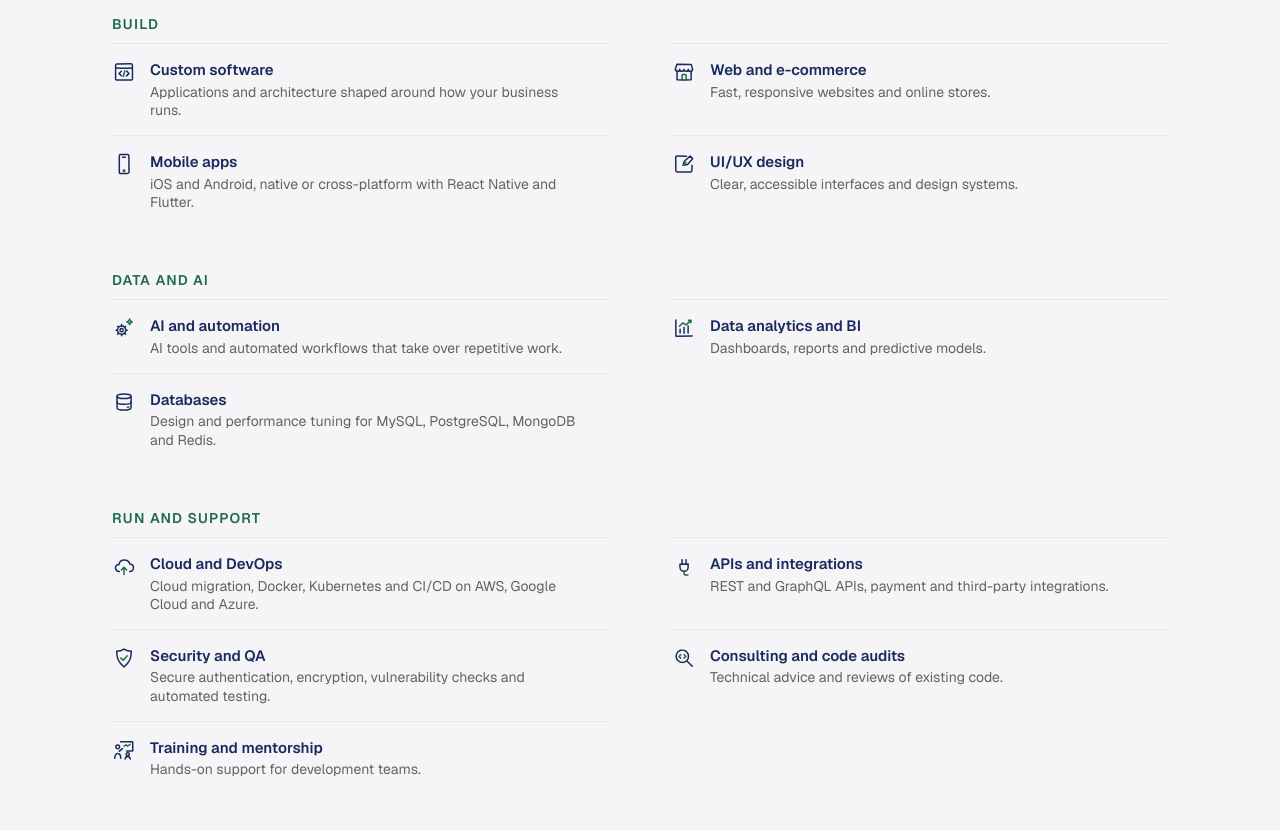
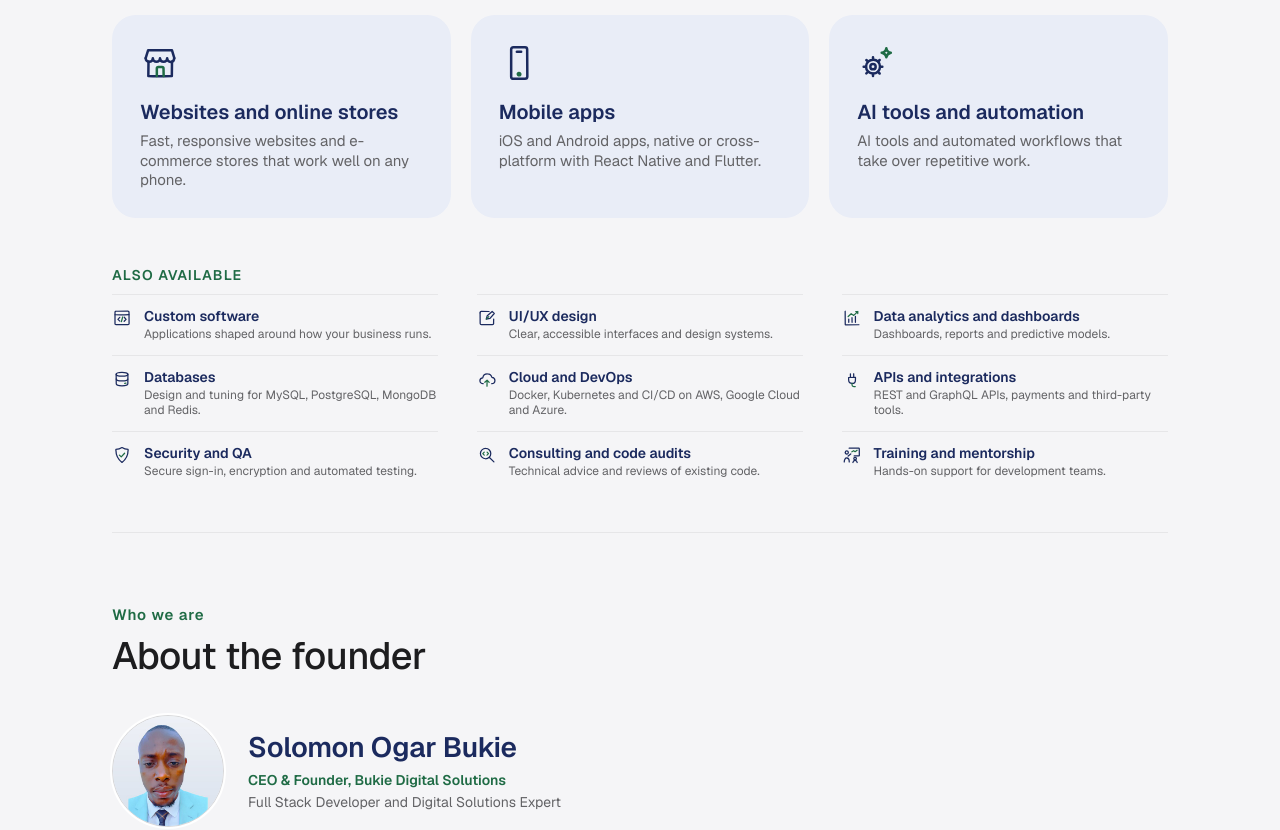
Before and after one commit to IceCool30/My-portfolio-, a plain HTML site: page index.html in a window 1280 px wide. Shown: the part 820-1650 px from the top of the page. Drawn offline with nearby package versions, Linux system fonts and the light colour scheme.

Commit message:
Focus services on three main offers and unify voice

```diff
--- a/index.html
+++ b/index.html
@@ -231,6 +231,25 @@
       .x-svc span { display: block; font: var(--type-small); color: var(--text-secondary); max-width: 46ch; }
       @media (max-width: 760px) { .x-svc { grid-template-columns: minmax(0, 1fr); } }
 
+      /* Services: three headline offers as larger tinted cards */
+      .x-svc--feat { grid-template-columns: repeat(3, minmax(0, 1fr)); gap: clamp(12px, 1.8vw, 20px); }
+      .x-svc--feat li { flex-direction: column; gap: 16px; padding: clamp(20px, 2.4vw, 28px); border: 0; border-radius: var(--r-l); background: var(--x-navy-tint); }
+      .x-svc--feat .x-ico { width: 40px; height: 40px; }
+      .x-svc--feat h3 { margin: 0 0 6px; }
+      .x-svc--feat b { font: var(--type-heading); font-weight: var(--weight-bold); margin: 0; text-wrap: balance; }
+      .x-svc--feat span { font: var(--type-body); color: var(--text-secondary); max-width: 40ch; }
+      @media (max-width: 900px) { .x-svc--feat { grid-template-columns: minmax(0, 1fr); } .x-svc--feat li { flex-direction: row; gap: 16px; } .x-svc--feat .x-ico { width: 32px; height: 32px; } }
+
+      /* Services: the compact "Also available" list */
+      .x-group--more { margin-top: clamp(32px, 4vw, 48px); }
+      .x-svc--sm { grid-template-columns: repeat(3, minmax(0, 1fr)); column-gap: clamp(20px, 3vw, 40px); }
+      .x-svc--sm li { gap: 12px; padding: 12px 0; }
+      .x-svc--sm .x-ico { width: 20px; height: 20px; margin-top: 1px; }
+      .x-svc--sm b { font: var(--type-small); font-weight: var(--weight-bold); margin-bottom: 2px; }
+      .x-svc--sm span { font: var(--type-caption); }
+      @media (max-width: 1000px) { .x-svc--sm { grid-template-columns: repeat(2, minmax(0, 1fr)); } }
+      @media (max-width: 599px) { .x-svc--sm { grid-template-columns: minmax(0, 1fr); } }
+
       /* Founder: round avatar beside the name */
       .x-id { display: flex; flex-direction: row; align-items: center; gap: clamp(16px, 2.4vw, 24px); margin-bottom: clamp(20px, 2.6vw, 28px); }
       .x-id > div { min-width: 0; }
@@ -433,60 +452,51 @@
             <h2>Software, data and design for how your business works.</h2>
           </div>
 
-          <div class="x-group">
-            <h3 class="x-group__title">Build</h3>
-            <ul class="x-svc" data-step="50">
-              <li>
-                <svg class="x-ico" viewBox="0 0 24 24" fill="none" stroke="currentColor" stroke-width="1.5" stroke-linecap="round" stroke-linejoin="round" aria-hidden="true"><path d="M3.6 5.3c0-.9.6-1.5 1.5-1.4l13.9-.1c.9 0 1.5.6 1.4 1.5l.1 13.3c0 .9-.6 1.5-1.5 1.4H5c-.9.1-1.5-.5-1.4-1.4z"/><path d="M3.8 8.1c5.5.2 11 .1 16.5-.1"/><path d="M9.3 11.2l-2.2 2.4 2.3 2.2"/><path d="M14.7 11.1l2.2 2.5-2.3 2.3"/><path class="g" d="M12.8 10.8l-1.5 5.6"/></svg>
-                <div><b>Custom software</b><span>Applications and architecture shaped around how your business runs.</span></div>
-              </li>
+          <ul class="x-svc x-svc--feat" data-step="80">
               <li>
                 <svg class="x-ico" viewBox="0 0 24 24" fill="none" stroke="currentColor" stroke-width="1.5" stroke-linecap="round" stroke-linejoin="round" aria-hidden="true"><path d="M3.4 9.1l1.5-4.8 14.3.1 1.4 4.7"/><path d="M3.4 9.1c0 1.3 1 2.2 2.2 2.2s2.1-.9 2.1-2.1c0 1.2 1 2.1 2.2 2.1s2.1-.9 2.1-2.1c.1 1.2 1 2.1 2.2 2.1s2.1-.9 2.1-2.1c0 1.2.9 2.2 2.1 2.2s2.1-.9 2.1-2.2"/><path d="M5.1 11.3l-.1 8.5c4.7.2 9.4.1 14.1 0l.1-8.6"/><path class="g" d="M10.1 19.8v-4.5c0-.6.4-.9.9-.9h2.2c.6 0 .9.4.9.9l.1 4.5"/></svg>
-                <div><b>Web and e-commerce</b><span>Fast, responsive websites and online stores.</span></div>
+                <div><h3><b>Websites and online stores</b></h3><span>Fast, responsive websites and e-commerce stores that work well on any phone.</span></div>
               </li>
               <li>
                 <svg class="x-ico" viewBox="0 0 24 24" fill="none" stroke="currentColor" stroke-width="1.5" stroke-linecap="round" stroke-linejoin="round" aria-hidden="true"><path d="M7.3 3.9c0-.8.6-1.4 1.4-1.4l6.9.1c.8 0 1.3.5 1.3 1.3l.1 16.2c0 .8-.6 1.4-1.4 1.4H8.6c-.8 0-1.4-.5-1.3-1.3z"/><path d="M10.7 5.3c.9-.1 1.7 0 2.6 0"/><path class="g" d="M11.3 18.4c.2-.5.9-.6 1.3-.2.4.4.2 1.1-.4 1.2-.6.1-1-.4-.9-1z"/></svg>
-                <div><b>Mobile apps</b><span>iOS and Android, native or cross-platform with React Native and Flutter.</span></div>
+                <div><h3><b>Mobile apps</b></h3><span>iOS and Android apps, native or cross-platform with React Native and Flutter.</span></div>
+              </li>
+              <li>
+                <svg class="x-ico" viewBox="0 0 24 24" fill="none" stroke="currentColor" stroke-width="1.5" stroke-linecap="round" stroke-linejoin="round" aria-hidden="true"><path d="M9.7 10c2.3-.1 4.2 1.8 4.1 4.2 0 2.3-1.9 4.2-4.3 4.1-2.3 0-4.1-1.9-4.1-4.2.1-2.3 2-4.1 4.3-4.1z"/><path d="M9.6 12.6c.9 0 1.6.7 1.6 1.6 0 .9-.7 1.6-1.6 1.6-.9 0-1.6-.7-1.6-1.6 0-.9.7-1.6 1.6-1.6z"/><path d="M9.6 8.5v1.4M9.6 18.4v1.4M4 14.2h1.4M13.9 14.2h1.3M5.6 10.2l1 .9M12.6 17.3l1 1M5.6 18.2l1-.9M12.7 11.1l.9-.9"/><path class="g" d="M17.6 3.1c.3 1.7 1 2.5 2.7 2.8-1.7.3-2.4 1-2.7 2.7-.3-1.7-1.1-2.4-2.8-2.7 1.7-.3 2.5-1.1 2.8-2.8z"/></svg>
+                <div><h3><b>AI tools and automation</b></h3><span>AI tools and automated workflows that take over repetitive work.</span></div>
+              </li>
+          </ul>
+
+          <div class="x-group x-group--more">
+            <h3 class="x-group__title">Also available</h3>
+            <ul class="x-svc x-svc--sm" data-step="40">
+              <li>
+                <svg class="x-ico" viewBox="0 0 24 24" fill="none" stroke="currentColor" stroke-width="1.5" stroke-linecap="round" stroke-linejoin="round" aria-hidden="true"><path d="M3.6 5.3c0-.9.6-1.5 1.5-1.4l13.9-.1c.9 0 1.5.6 1.4 1.5l.1 13.3c0 .9-.6 1.5-1.5 1.4H5c-.9.1-1.5-.5-1.4-1.4z"/><path d="M3.8 8.1c5.5.2 11 .1 16.5-.1"/><path d="M9.3 11.2l-2.2 2.4 2.3 2.2"/><path d="M14.7 11.1l2.2 2.5-2.3 2.3"/><path class="g" d="M12.8 10.8l-1.5 5.6"/></svg>
+                <div><b>Custom software</b><span>Applications shaped around how your business runs.</span></div>
               </li>
               <li>
                 <svg class="x-ico" viewBox="0 0 24 24" fill="none" stroke="currentColor" stroke-width="1.5" stroke-linecap="round" stroke-linejoin="round" aria-hidden="true"><path d="M3.7 5.7c0-.9.5-1.6 1.4-1.6l9.4.1"/><path d="M3.7 5.7l.1 12.9c0 .9.6 1.4 1.5 1.4l13.2-.1c.9 0 1.5-.5 1.4-1.4l.1-5.2"/><path d="M11.1 13.3l1.2-4.1 5.9-5.1 2.5 2.5-5.1 5.9z"/><path class="g" d="M11.3 13.1l2.8-2.7"/></svg>
                 <div><b>UI/UX design</b><span>Clear, accessible interfaces and design systems.</span></div>
               </li>
-            </ul>
-          </div>
-
-          <div class="x-group">
-            <h3 class="x-group__title">Data and AI</h3>
-            <ul class="x-svc" data-step="50">
-              <li>
-                <svg class="x-ico" viewBox="0 0 24 24" fill="none" stroke="currentColor" stroke-width="1.5" stroke-linecap="round" stroke-linejoin="round" aria-hidden="true"><path d="M9.7 10c2.3-.1 4.2 1.8 4.1 4.2 0 2.3-1.9 4.2-4.3 4.1-2.3 0-4.1-1.9-4.1-4.2.1-2.3 2-4.1 4.3-4.1z"/><path d="M9.6 12.6c.9 0 1.6.7 1.6 1.6 0 .9-.7 1.6-1.6 1.6-.9 0-1.6-.7-1.6-1.6 0-.9.7-1.6 1.6-1.6z"/><path d="M9.6 8.5v1.4M9.6 18.4v1.4M4 14.2h1.4M13.9 14.2h1.3M5.6 10.2l1 .9M12.6 17.3l1 1M5.6 18.2l1-.9M12.7 11.1l.9-.9"/><path class="g" d="M17.6 3.1c.3 1.7 1 2.5 2.7 2.8-1.7.3-2.4 1-2.7 2.7-.3-1.7-1.1-2.4-2.8-2.7 1.7-.3 2.5-1.1 2.8-2.8z"/></svg>
-                <div><b>AI and automation</b><span>AI tools and automated workflows that take over repetitive work.</span></div>
-              </li>
               <li>
                 <svg class="x-ico" viewBox="0 0 24 24" fill="none" stroke="currentColor" stroke-width="1.5" stroke-linecap="round" stroke-linejoin="round" aria-hidden="true"><path d="M3.8 3.9l.1 15.8c0 .3.2.5.5.5l15.8-.1"/><path d="M8.1 17.1v-3.9M12.1 17.2l-.1-5.6M16.1 17.1V10"/><path class="g" d="M7.4 10.2l3.6-3.3 3.1 2 4.8-4.5M16.5 4.3l2.5-.1-.1 2.5"/></svg>
-                <div><b>Data analytics and BI</b><span>Dashboards, reports and predictive models.</span></div>
+                <div><b>Data analytics and dashboards</b><span>Dashboards, reports and predictive models.</span></div>
               </li>
               <li>
                 <svg class="x-ico" viewBox="0 0 24 24" fill="none" stroke="currentColor" stroke-width="1.5" stroke-linecap="round" stroke-linejoin="round" aria-hidden="true"><path d="M5 6.2c0-1.3 3.1-2.3 7-2.3s7.1 1 7 2.3c0 1.3-3.1 2.4-7 2.4S5 7.5 5 6.2z"/><path d="M5 6.2l.1 11.5c0 1.3 3 2.4 6.9 2.4 3.9 0 7-1.1 7-2.4l.1-11.5"/><path d="M5.1 11.9c0 1.3 3 2.4 6.9 2.4 3.9 0 7-1 7-2.3"/><path class="g" d="M15.3 17.2l1.5-.2"/></svg>
-                <div><b>Databases</b><span>Design and performance tuning for MySQL, PostgreSQL, MongoDB and Redis.</span></div>
+                <div><b>Databases</b><span>Design and tuning for MySQL, PostgreSQL, MongoDB and Redis.</span></div>
               </li>
-            </ul>
-          </div>
-
-          <div class="x-group">
-            <h3 class="x-group__title">Run and support</h3>
-            <ul class="x-svc" data-step="50">
               <li>
                 <svg class="x-ico" viewBox="0 0 24 24" fill="none" stroke="currentColor" stroke-width="1.5" stroke-linecap="round" stroke-linejoin="round" aria-hidden="true"><path d="M7.4 17.6c-2.2.1-3.9-1.5-3.9-3.5 0-1.9 1.5-3.4 3.4-3.5.5-2.8 2.9-4.8 5.7-4.7 2.6 0 4.6 1.7 5.3 4.1 2 .2 3.6 1.8 3.6 3.8 0 2.1-1.6 3.8-3.8 3.8"/><path class="g" d="M12 20.6l.1-7.2M9.4 15.9l2.7-2.6 2.5 2.7"/></svg>
-                <div><b>Cloud and DevOps</b><span>Cloud migration, Docker, Kubernetes and CI/CD on AWS, Google Cloud and Azure.</span></div>
+                <div><b>Cloud and DevOps</b><span>Docker, Kubernetes and CI/CD on AWS, Google Cloud and Azure.</span></div>
               </li>
               <li>
                 <svg class="x-ico" viewBox="0 0 24 24" fill="none" stroke="currentColor" stroke-width="1.5" stroke-linecap="round" stroke-linejoin="round" aria-hidden="true"><path d="M7.9 10.2l8.3-.1-.1 3.3c0 2.2-1.8 3.9-4 3.9-2.3 0-4.1-1.8-4.1-4z"/><path d="M10.1 10.1V5.8M14.1 10.1l-.1-4.4"/><path class="g" d="M12.1 17.3l-.1 1.6c0 1.3.9 2.2 2.2 2.2h1.7"/></svg>
-                <div><b>APIs and integrations</b><span>REST and GraphQL APIs, payment and third-party integrations.</span></div>
+                <div><b>APIs and integrations</b><span>REST and GraphQL APIs, payments and third-party tools.</span></div>
               </li>
               <li>
                 <svg class="x-ico" viewBox="0 0 24 24" fill="none" stroke="currentColor" stroke-width="1.5" stroke-linecap="round" stroke-linejoin="round" aria-hidden="true"><path d="M12 3.1c2.4 1.5 4.6 2.1 7.3 2.2.2 6.7-1.9 11.6-7.3 15.6-5.4-4-7.5-9-7.3-15.6 2.7-.1 4.9-.7 7.3-2.2z"/><path class="g" d="M8.9 12.1l2.2 2.2 4-4.4"/></svg>
-                <div><b>Security and QA</b><span>Secure authentication, encryption, vulnerability checks and automated testing.</span></div>
+                <div><b>Security and QA</b><span>Secure sign-in, encryption and automated testing.</span></div>
               </li>
               <li>
                 <svg class="x-ico" viewBox="0 0 24 24" fill="none" stroke="currentColor" stroke-width="1.5" stroke-linecap="round" stroke-linejoin="round" aria-hidden="true"><path d="M10.4 4.1c3.5 0 6.2 2.8 6.1 6.3 0 3.4-2.8 6.1-6.3 6.1-3.4-.1-6.1-2.9-6.1-6.3.1-3.4 2.9-6.2 6.3-6.1z"/><path d="M14.9 15l5.4 5.3"/><path class="g" d="M8.7 8.6l-1.7 1.8 1.7 1.7M12.1 8.6l1.7 1.8-1.8 1.7"/></svg>
@@ -583,7 +593,7 @@
         <section class="section" id="contact" data-nav="Contact">
           <div class="head">
             <p class="head__eyebrow">Contact</p>
-            <h2>Talk to Solomon directly.</h2>
+            <h2>Talk to the founder directly.</h2>
           </div>
           <ul class="x-contact" data-step="60">
             <li>
```
